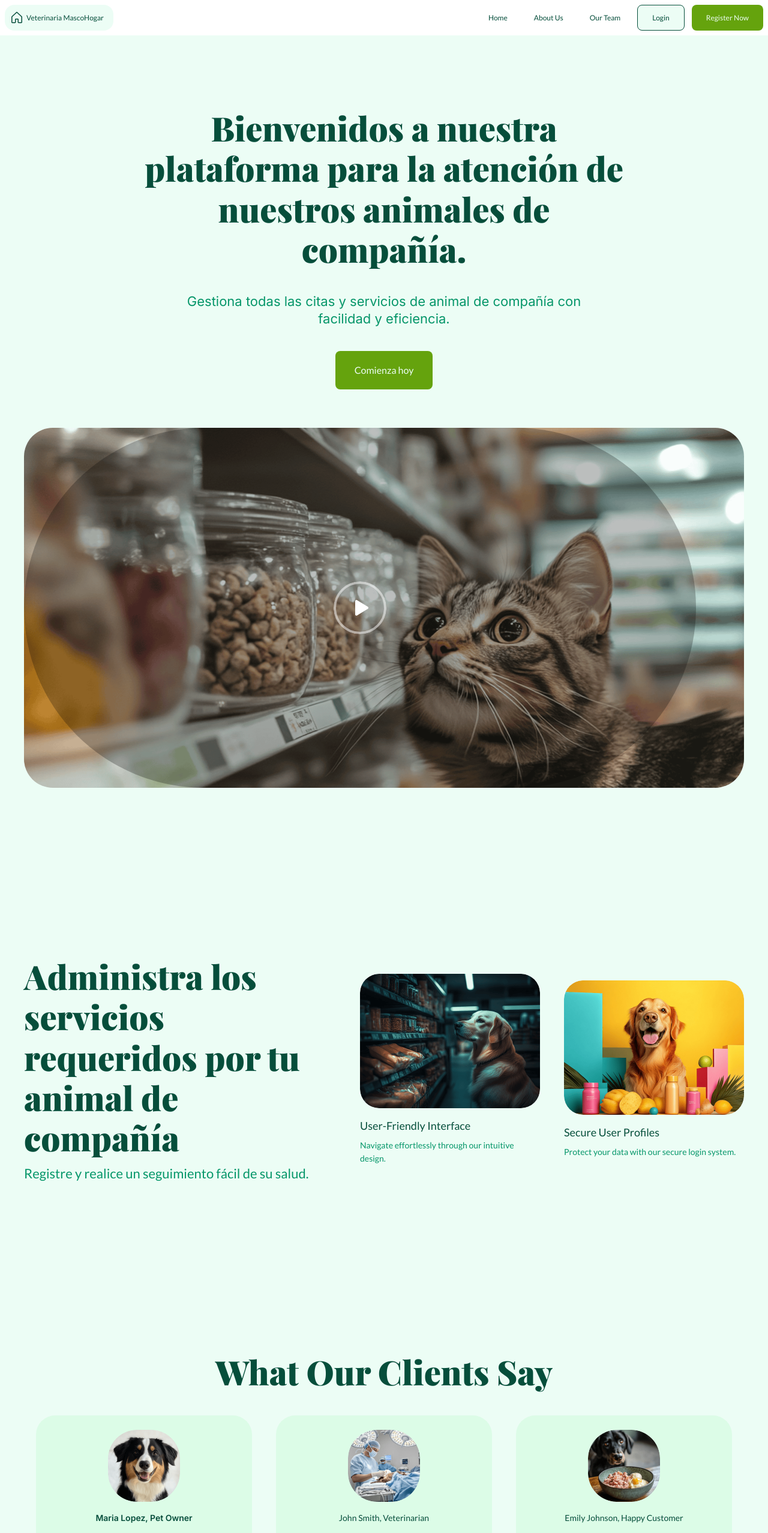
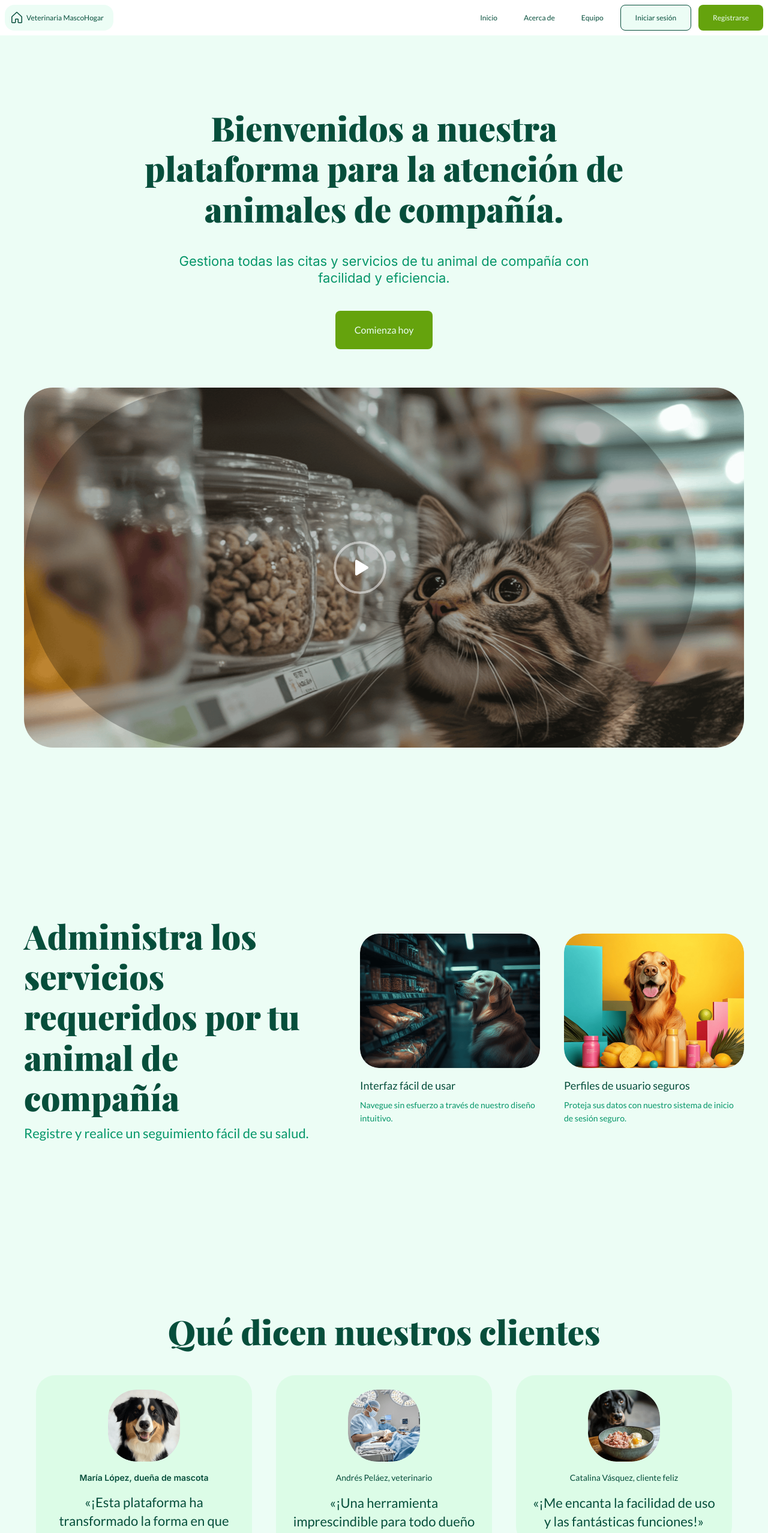
Before and after one commit to wilmereleon/Veterinaria-MascoHogar, a React (Vite) app: page /veterinaria-mascohogar in a window 1280 px wide. Shown: the top 2555 px of the page at 60% size. Built offline with nearby package versions, Linux system fonts and the light colour scheme.

Commit message:
Pushed from Locofy Builder

```diff
--- a/src/components/Property1CardsTestimonials.tsx
+++ b/src/components/Property1CardsTestimonials.tsx
@@ -11,7 +11,7 @@ const Property1CardsTestimonials: FunctionComponent<
 > = ({ className = "" }) => {
   return (
     <div className={[styles.property1cardsTestimonials, className].join(" ")}>
-      <div className={styles.heading}>What Our Clients Say</div>
+      <div className={styles.heading}>Qué dicen nuestros clientes</div>
       <div className={styles.testimonialsGrid}>
         <div className={styles.testimonial}>
           <img
@@ -19,20 +19,21 @@ const Property1CardsTestimonials: FunctionComponent<
             alt=""
             src="/image-lummi-categoryavatars@2x.png"
           />
-          <div className={styles.name}>Maria Lopez, Pet Owner</div>
+          <div className={styles.name}>María López, dueña de mascota</div>
           <div className={styles.shortTestimonial}>
-            “This platform has transformed how I manage my pets!”
+            «¡Esta plataforma ha transformado la forma en que gestiono a mis
+            mascotas!»
           </div>
         </div>
         <Testimonial
           imageLummiCategoryavatars="/image-lummi-categoryavatars-1@2x.png"
-          name1="John Smith, Veterinarian"
-          shortTestimonial="“A must-have tool for every pet owner!”"
+          name1="Andrés Peláez, veterinario"
+          shortTestimonial="«¡Una herramienta imprescindible para todo dueño de mascota!»"
         />
         <Testimonial
           imageLummiCategoryavatars="/image-lummi-categoryavatars-2@2x.png"
-          name1="Emily Johnson, Happy Customer"
-          shortTestimonial="“I love the ease of use and the great features!”"
+          name1="Catalina Vásquez, cliente feliz"
+          shortTestimonial="«¡Me encanta la facilidad de uso y las fantásticas funciones!»"
         />
       </div>
     </div>
--- a/src/components/Property1SoftwareHeroTripl.module.css
+++ b/src/components/Property1SoftwareHeroTripl.module.css
@@ -1,5 +1,5 @@
 .heading {
-  align-self: stretch;
+  width: 599px;
   position: relative;
   letter-spacing: -0.01em;
   line-height: 108%;
@@ -11,12 +11,13 @@
   -webkit-box-orient: vertical;
 }
 .subheading {
-  align-self: stretch;
+  width: 599px;
   position: relative;
   font-size: var(--font-size-3xl);
   line-height: 140%;
   font-family: var(--font-lato);
   color: var(--color-seagreen);
+  display: inline-block;
 }
 .headingText {
   align-self: stretch;
--- a/src/components/Property1SoftwareHeroTripl.tsx
+++ b/src/components/Property1SoftwareHeroTripl.tsx
@@ -14,20 +14,22 @@ const Property1SoftwareHeroTripl: FunctionComponent<
         <div className={styles.copyContainer}>
           <div className={styles.copyComponent}>
             <div className={styles.headingText}>
-              <div className={styles.heading}>Stay Updated with Our News</div>
+              <div className={styles.heading}>
+                Manténgase actualizado con nuestras noticias
+              </div>
               <div className={styles.subheading}>
-                Subscribe to receive the latest updates and tips.
+                Suscríbete para recibir las últimas actualizaciones y consejos.
               </div>
             </div>
             <div className={styles.buttonCombo}>
               <div className={styles.ctaButton}>
                 <div className={styles.textContainer}>
-                  <div className={styles.cta}>Learn More</div>
+                  <div className={styles.cta}>Leer más</div>
                 </div>
               </div>
               <div className={styles.secondaryButton}>
                 <div className={styles.textContainer1}>
-                  <div className={styles.cta}>Get More Info</div>
+                  <div className={styles.cta}>Obtenga más información</div>
                 </div>
               </div>
             </div>
--- a/src/components/TypeFloatingHeaderWithNavi.tsx
+++ b/src/components/TypeFloatingHeaderWithNavi.tsx
@@ -17,22 +17,22 @@ const TypeFloatingHeaderWithNavi: FunctionComponent<
       <div className={styles.navLinks}>
         <div className={styles.navLinks1}>
           <div className={styles.navLink}>
-            <div className={styles.brandname}>Home</div>
+            <div className={styles.brandname}>Inicio</div>
           </div>
           <div className={styles.navLink}>
-            <div className={styles.brandname}>About Us</div>
+            <div className={styles.brandname}>Acerca de</div>
           </div>
           <div className={styles.navLink}>
-            <div className={styles.brandname}>Our Team</div>
+            <div className={styles.brandname}>Equipo</div>
           </div>
           <div className={styles.button}>
             <div className={styles.textContainer}>
-              <div className={styles.brandname}>Login</div>
+              <div className={styles.brandname}>Iniciar sesión</div>
             </div>
           </div>
           <div className={styles.button1}>
             <div className={styles.textContainer}>
-              <div className={styles.brandname}>Register Now</div>
+              <div className={styles.brandname}>Registrarse</div>
             </div>
           </div>
         </div>
--- a/src/components/TypeImageGridTitleDescri.tsx
+++ b/src/components/TypeImageGridTitleDescri.tsx
@@ -14,15 +14,16 @@ const TypeImageGridTitleDescri: FunctionComponent<
         <div className={styles.textContainer}>
           <div className={styles.bio}>
             <div className={styles.thisIsA}>
-              Join Our Community of Pet Lovers
+              Únase a nuestra comunidad de amantes de los animales de compañía
             </div>
             <div className={styles.aMediumLength}>
-              Discover a platform that connects you with your pet's needs.
+              Descubre una plataforma que te conecta con las necesidades de tu
+              animal de compañía.
             </div>
           </div>
           <div className={styles.ctaButton}>
             <div className={styles.textContainer1}>
-              <div className={styles.cta}>Sign Up Now</div>
+              <div className={styles.cta}>Regístrate ahora</div>
             </div>
           </div>
         </div>
--- a/src/components/TypeSideBySideImages.tsx
+++ b/src/components/TypeSideBySideImages.tsx
@@ -23,13 +23,13 @@ const TypeSideBySideImages: FunctionComponent<TypeSideBySideImagesType> = ({
         <div className={styles.featureGrid}>
           <Cards
             imageLummi="/image--lummi@2x.png"
-            featureTitle="User-Friendly Interface"
-            featureDescription="Navigate effortlessly through our intuitive design."
+            featureTitle="Interfaz fácil de usar"
+            featureDescription="Navegue sin esfuerzo a través de nuestro diseño intuitivo."
           />
           <Cards
             imageLummi="/image--lummi-1@2x.png"
-            featureTitle="Secure User Profiles"
-            featureDescription="Protect your data with our secure login system."
+            featureTitle="Perfiles de usuario seguros"
+            featureDescription="Proteja sus datos con nuestro sistema de inicio de sesión seguro."
           />
         </div>
       </div>
--- a/src/components/TypeStackedMediumTitleAnd.tsx
+++ b/src/components/TypeStackedMediumTitleAnd.tsx
@@ -13,11 +13,11 @@ const TypeStackedMediumTitleAnd: FunctionComponent<
       <div className={styles.content}>
         <div className={styles.textContainer}>
           <div className={styles.figmaIpsumComponent}>
-            Bienvenidos a nuestra plataforma para la atención de nuestros
-            animales de compañía.
+            Bienvenidos a nuestra plataforma para la atención de animales de
+            compañía.
           </div>
           <div className={styles.figmaIpsumComponent1}>
-            Gestiona todas las citas y servicios de animal de compañía con
+            Gestiona todas las citas y servicios de tu animal de compañía con
             facilidad y eficiencia.
           </div>
           <div className={styles.buttonCombo}>
--- a/src/components/TypeSubscribePillInputCT.tsx
+++ b/src/components/TypeSubscribePillInputCT.tsx
@@ -13,9 +13,9 @@ const TypeSubscribePillInputCT: FunctionComponent<
       <div className={styles.container}>
         <div className={styles.copyComponent}>
           <div className={styles.headingText}>
-            <b className={styles.heading}>Join our newsletter today!</b>
+            <b className={styles.heading}>¡Suscríbete a nuestro boletín hoy!</b>
             <div className={styles.subheading}>
-              Stay informed with our latest news and offers.
+              Manténgase informado con nuestras últimas novedades y ofertas.
             </div>
           </div>
           <div className={styles.inputButtonCombo}>
@@ -23,14 +23,14 @@ const TypeSubscribePillInputCT: FunctionComponent<
               <div className={styles.inputForm}>
                 <div className={styles.textContainer}>
                   <div className={styles.placeholderText}>
-                    Enter your email address
+                    Introduce tu dirección de correo electrónico
                   </div>
                 </div>
               </div>
             </div>
             <div className={styles.button}>
               <div className={styles.textContainer1}>
-                <div className={styles.cta}>Subscribe</div>
+                <div className={styles.cta}>Subscríbete</div>
               </div>
             </div>
           </div>
```
